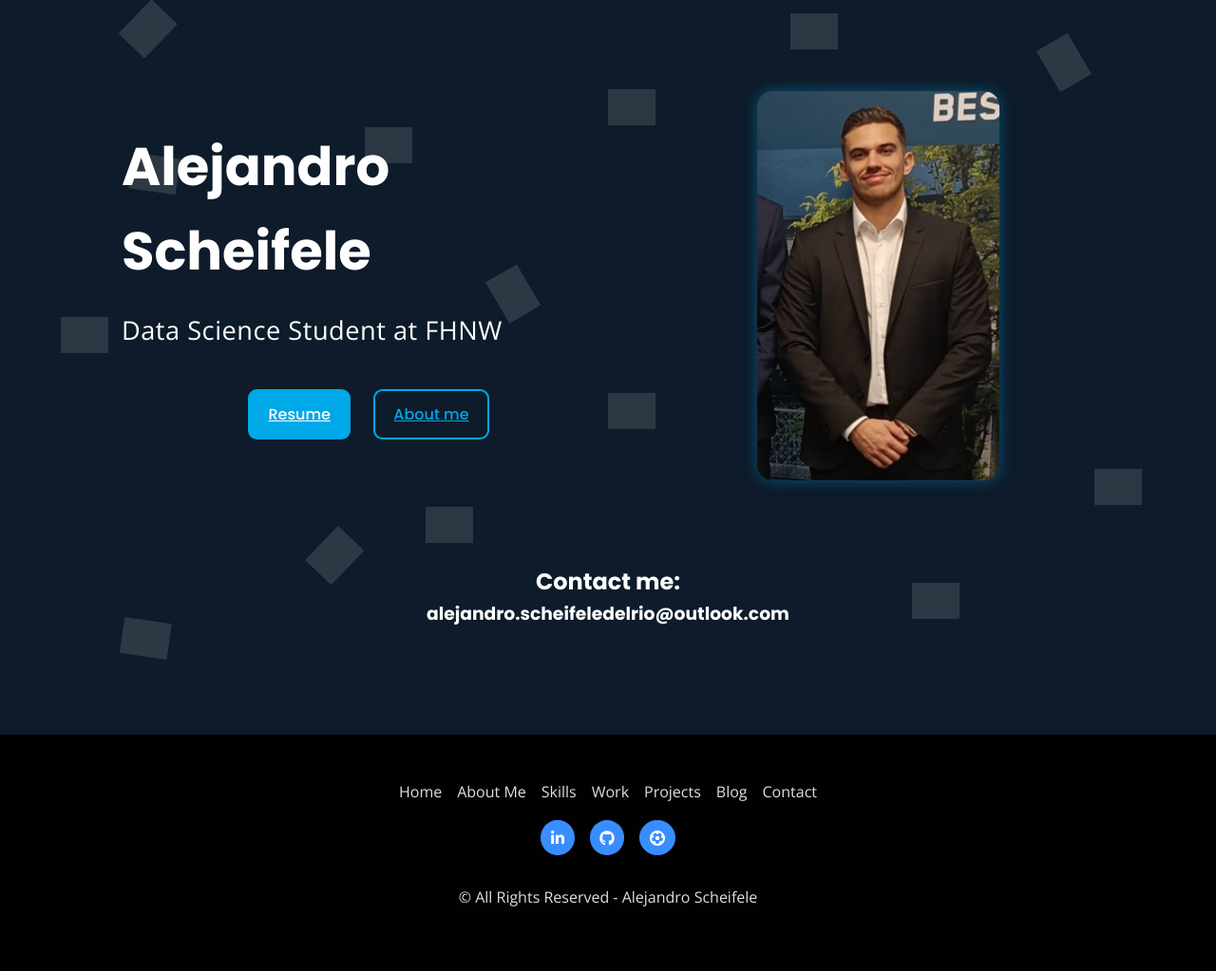
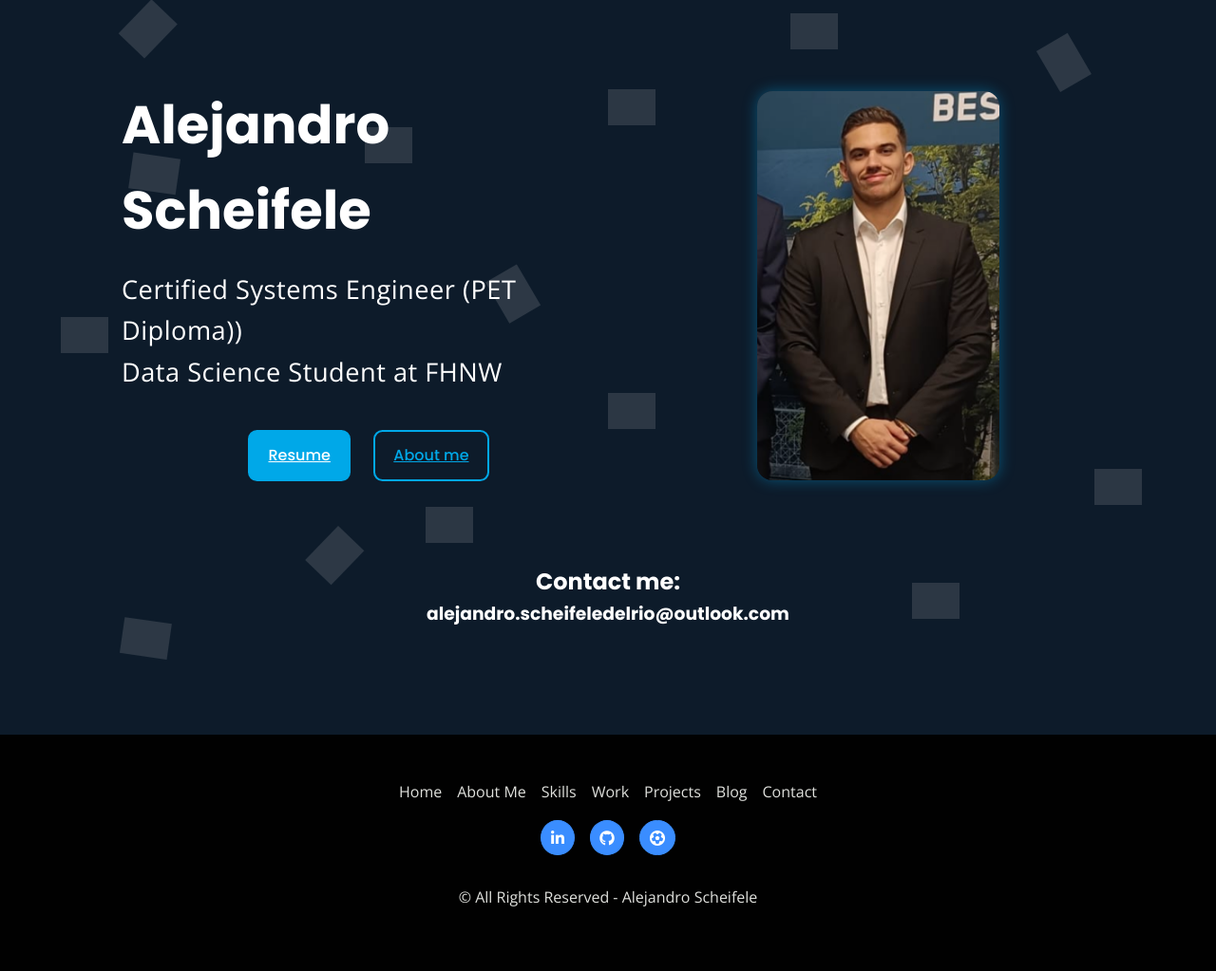
Before and after one commit to Alejandro-fhnw/Alejandro_Scheifele_CV_Web, a Django app: page / in a window 1280 px wide. Shown: the part 66-1089 px from the top of the page at 95% size. Run offline with Django 5.2, Linux system fonts and the light colour scheme; grey boxes are pictures that could not be loaded.

Commit message:
Update home.html

```diff
--- a/Ale/digital_portfolio/portfolio/templates/home.html
+++ b/Ale/digital_portfolio/portfolio/templates/home.html
@@ -6,6 +6,7 @@
     <div class="home-left">
         <div class="home-content">
             <h1 class="t-white">Alejandro Scheifele</h1>
+            <h4 class="poppins">Certified Systems Engineer (PET Diploma))</h4>
             <h4 class="poppins">Data Science Student at FHNW</h4>
             <div class="buttons">
                 <a href="{% static 'pdf/CV_Alejandro_Scheifele_EN3.pdf' %}" target="_blank" class="btn live poppins">Resume</a>
```
